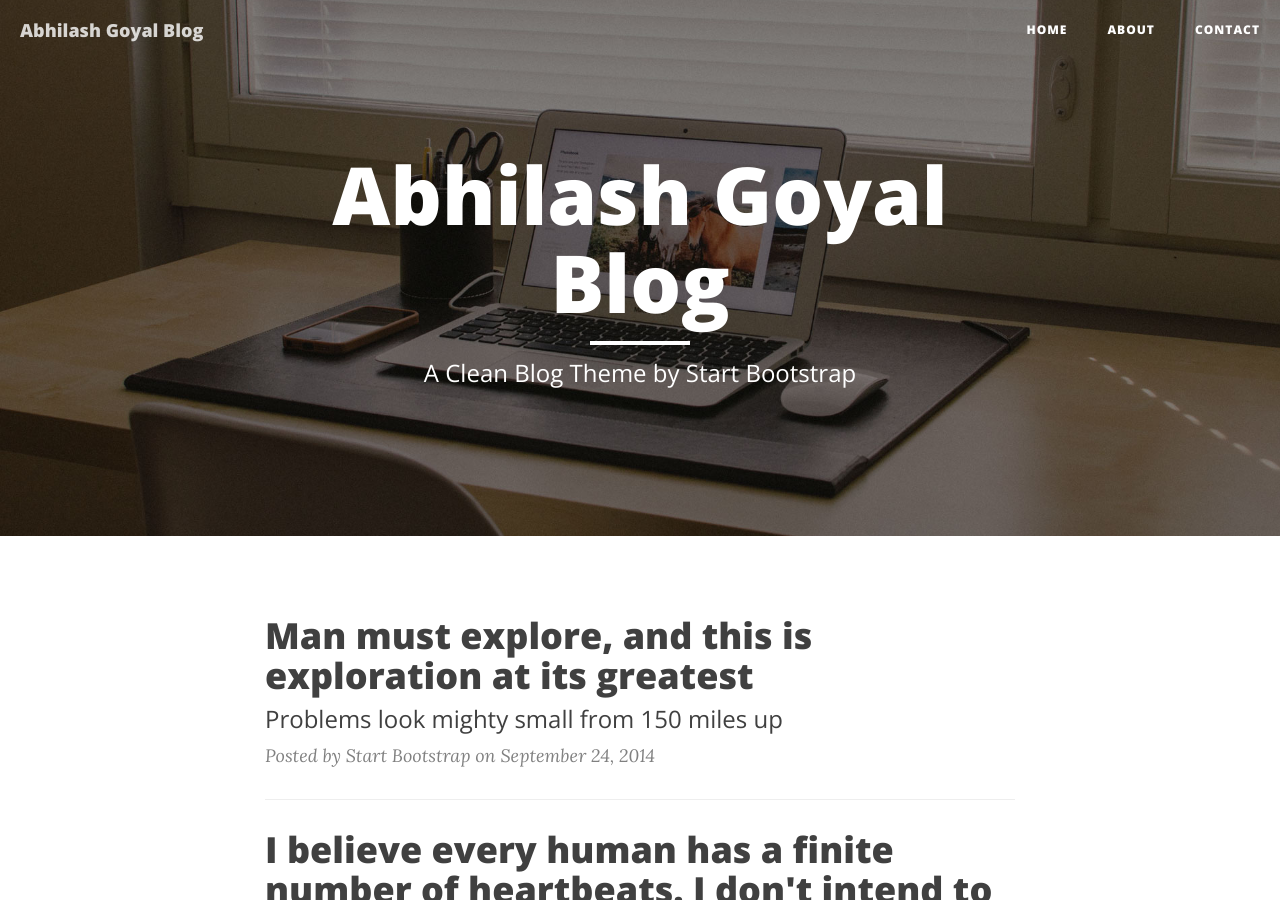
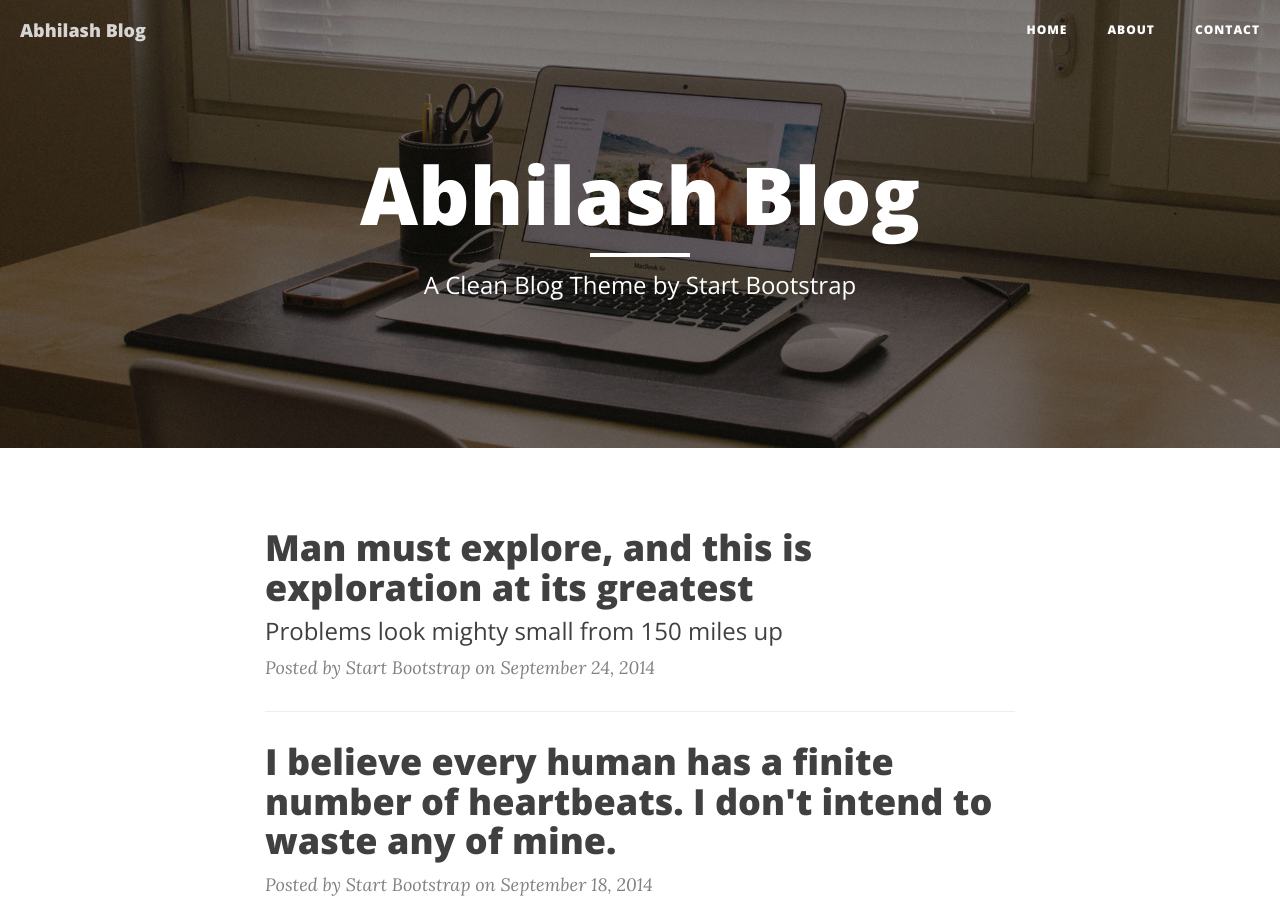
Before and after one commit to rishabgoyal/iamrishabgoyal, a Jekyll site: the page built from index.html, in a window 1280 px wide and 900 px high. Built offline with Jekyll 4.4.1, drawn with Linux system fonts in a browser that asks for light colours; nearby versions of some CDN libraries; the list of posts is cut into pages by our own code.

Commit message:
Update _config.yml

```diff
--- a/_config.yml
+++ b/_config.yml
@@ -1,7 +1,7 @@
 # Site settings
-title: Abhilash Goyal Blog
+title: Abhilash Blog
 header-img: img/home-bg.jpg
-email: your-email@yourdomain.com
+email: i@abhilashgoyal.com
 copyright_name: Your/Project/Corporate Name
 description: "Write your site description here. It will be used as your sites meta description as well!"
 baseurl: ""
```
